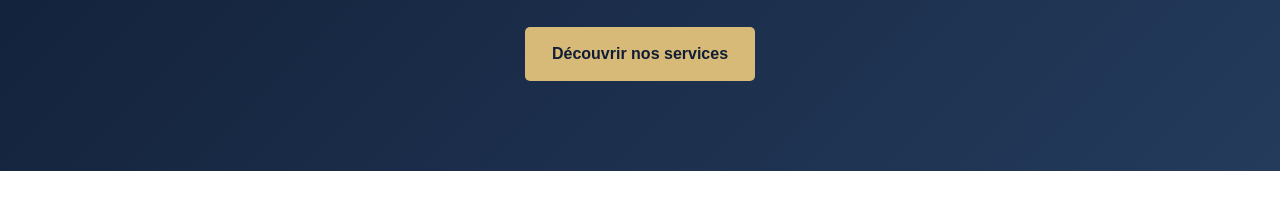
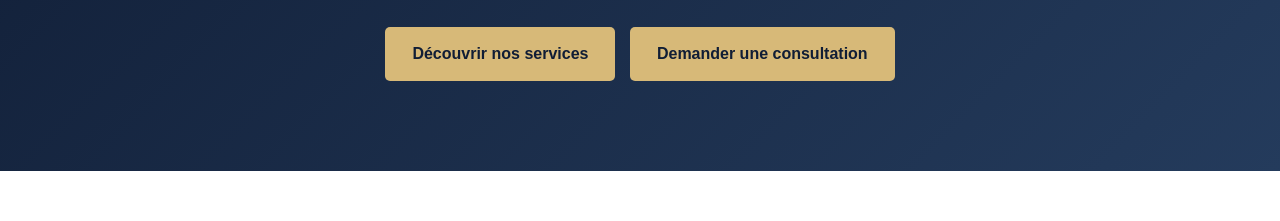
Before and after one commit to visa-connect-tunisia/visa-connect, a plain HTML site: page frontend/index.html in a window 1280 px wide. Shown: the part 432-653 px from the top of the page. Drawn offline with Linux system fonts and the light colour scheme.

Commit message:
Add consultation button to homepage

```diff
--- a/frontend/index.html
+++ b/frontend/index.html
@@ -248,6 +248,10 @@
     </p>
 
     <a href="#services" class="btn">Découvrir nos services</a>
+    <a href="#demande" class="btn" style="margin-left:10px;">
+    Demander une consultation
+    </a>
+
   </section>
 
   <section class="section" id="services">
```
